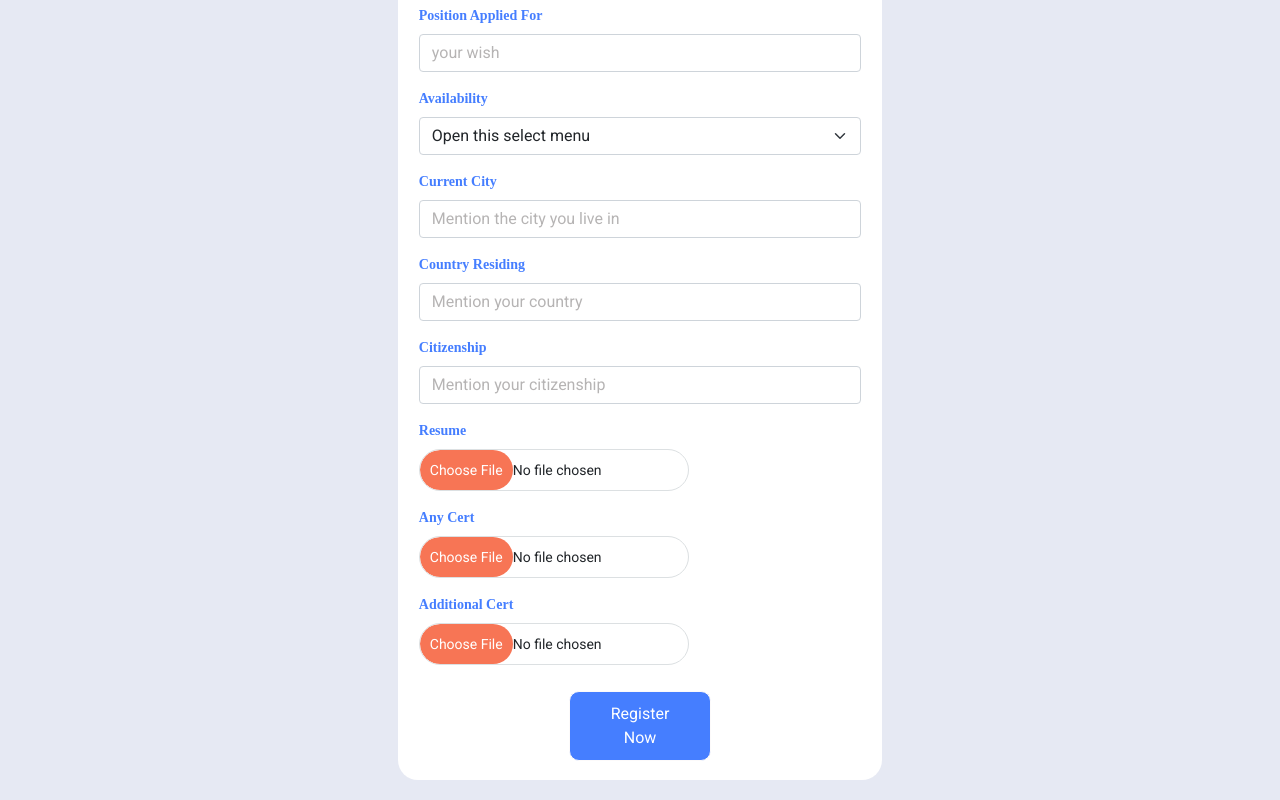
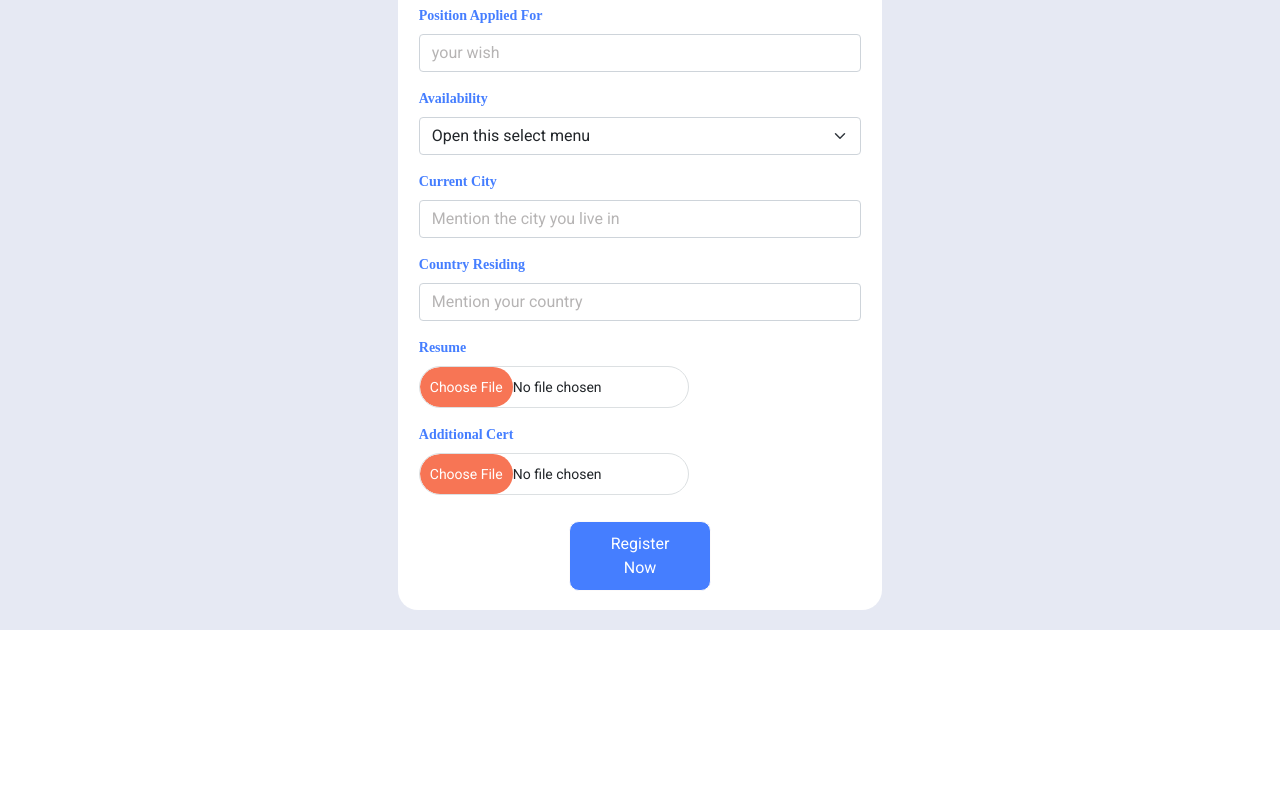
Before and after one commit to dharshinikannan78/recruitmentApp, an Angular app: page / in a window 1280 px wide. Shown: the part 810-1610 px from the top of the page. After the commit the page ends 1440 px from the top, so only its background shows below. Built offline with nearby package versions, Linux system fonts and the light colour scheme.

Commit message:
notworking

```diff
--- a/src/app/signup/signup.component.html
+++ b/src/app/signup/signup.component.html
@@ -165,15 +165,6 @@
                         *ngIf="loginForm.controls['countryresiding'].touched && loginForm.hasError('required','countryresiding')">*Field
                         is required</span>
                 </div>
-                <div class="mb-3">
-                    <label class="form-label"> Citizenship</label>
-                    <input type="text" formControlName="citizenship" class="form-control"
-                        placeholder="Mention your citizenship">
-
-                    <span class="text-danger"
-                        *ngIf="loginForm.controls['citizenship'].touched && loginForm.hasError('required','citizenship')">*Field
-                        is required</span>
-                </div>
 
                 <div class="mb-3">
                     <label for="formFileMultiple" class="form-label">Resume</label>
@@ -181,10 +172,7 @@
                         id="formFileMultiple">
                 </div>
 
-                <div class="mb-3">
-                    <label for="formFileMultiple" class="form-label">Any Cert</label>
-                    <input class="input-box" formControlName="anyCert" type="file" id="formFileMultiple">
-                </div>
+
 
                 <div class="mb-3">
                     <label for="formFileMultiple" class="form-label">Additional Cert</label>
```
